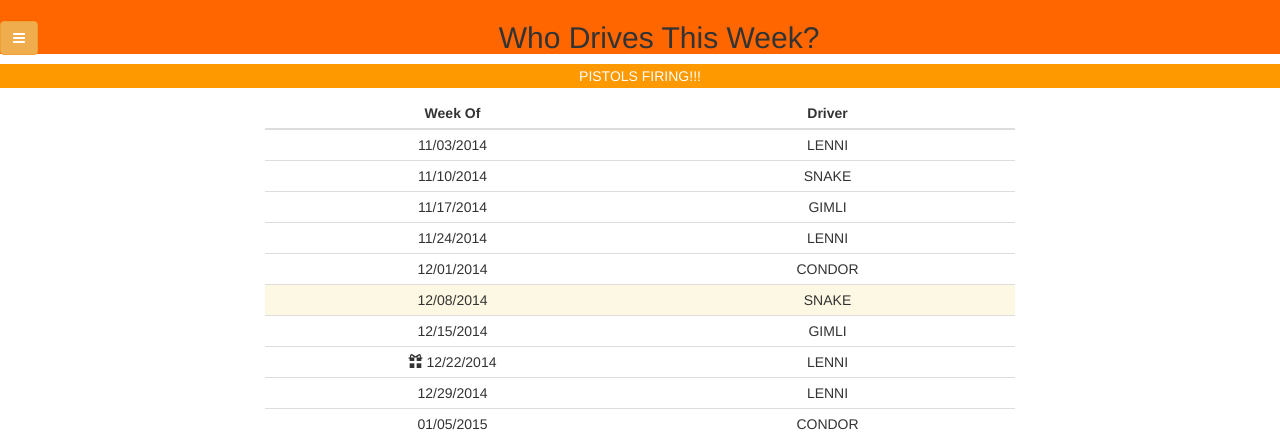
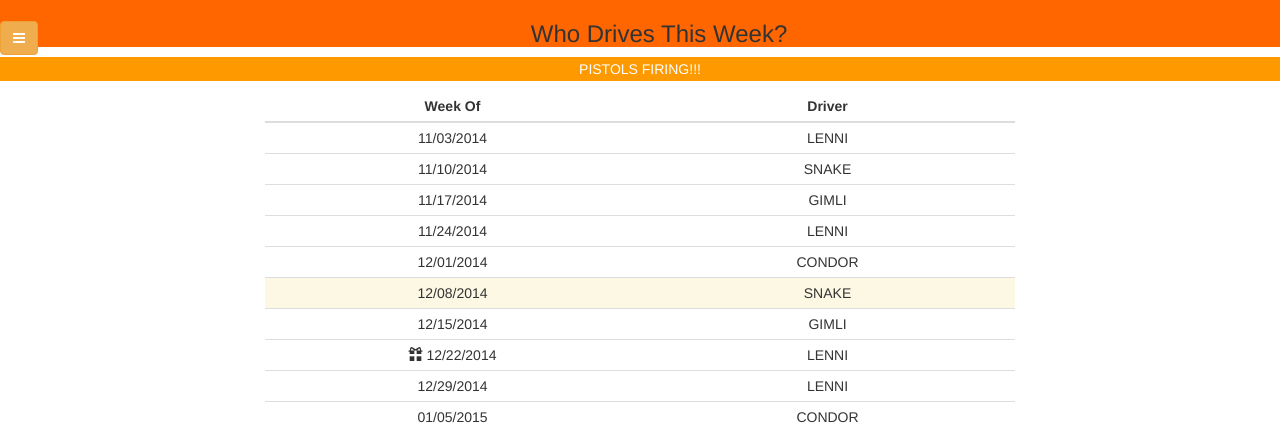
Before and after one commit to whodrivesthisweek/whodrivesthisweek.github.io, a plain HTML site: page index.html in a window 1280 px wide. Shown: the top 440 px of the page. Drawn offline with nearby package versions, Linux system fonts and the light colour scheme; some icons are missing.

Commit message:
Update index.html

```diff
--- a/index.html
+++ b/index.html
@@ -48,10 +48,10 @@
 
         <!-- Title -->
         <div class="title">
-          <h2 class="text-center">
+          <h3 class="text-center">
             <button class="toggle-nav btn btn-warning navbar-left"><i class="fa fa-bars"></i></button>
             Who Drives This Week?
-          </h2>
+          </h3>
         </div>
 
         <!-- Notices -->
```
